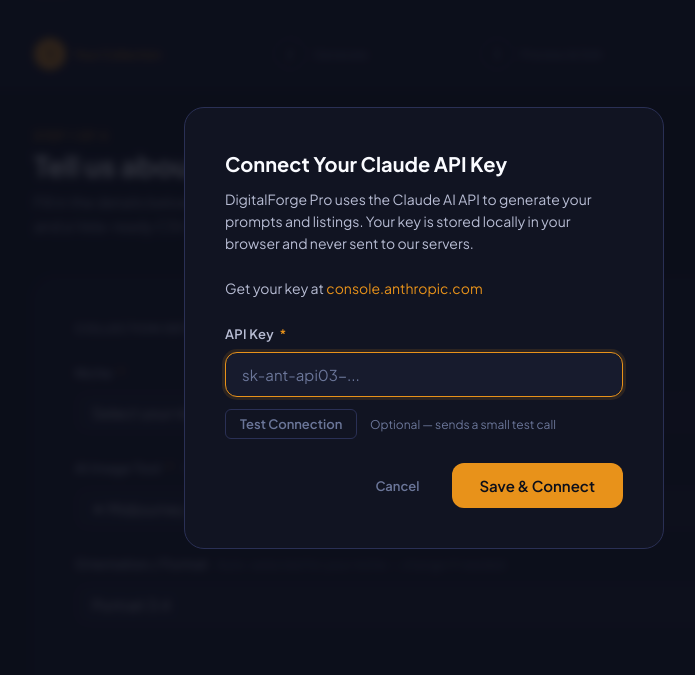
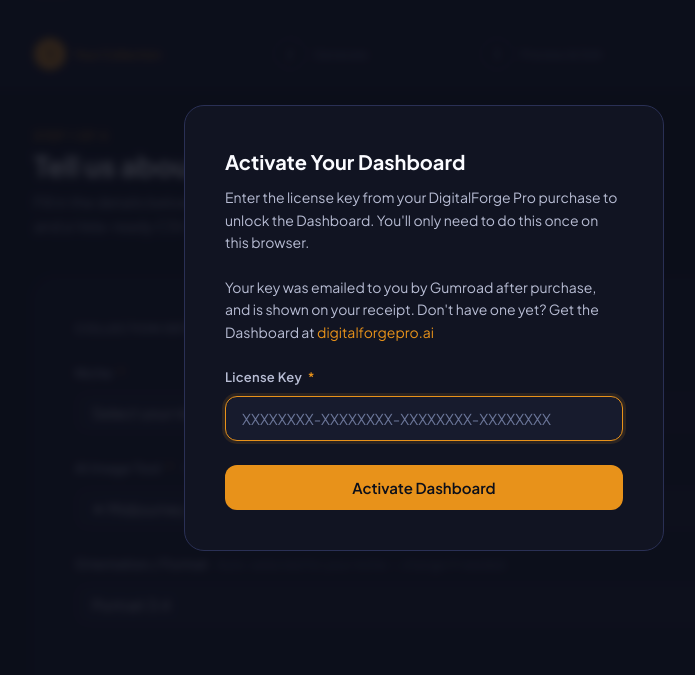
Before and after one commit to ntsims-debug/digitalforge-site, a plain HTML site: page dashboard/index.html in a window 1280 px wide. Shown: the part 72-747 px from the top of the page, without its empty margins (216-911 px from the left). Drawn offline with nearby package versions, Linux system fonts and the light colour scheme.

Commit message:
Add files via upload

```diff
--- a/dashboard/index.html
+++ b/dashboard/index.html
@@ -2217,7 +2217,7 @@
      to bypass the gate. Fill it in for the live/production build.
      ============================================================ */
 
-  const GUMROAD_PRODUCT_ID = '';  // ← PASTE YOUR GUMROAD PRODUCT ID HERE BEFORE LAUNCH
+  const GUMROAD_PRODUCT_ID = 'ut1hANBW-b3BTmlBaEG4-Q==';  // ← Live Gumroad Product ID — gate ENABLED
   const GUMROAD_VERIFY_URL = 'https://api.gumroad.com/v2/licenses/verify';
 
   /* ============================================================
```
